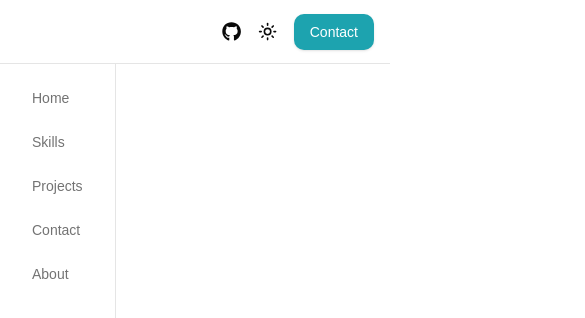
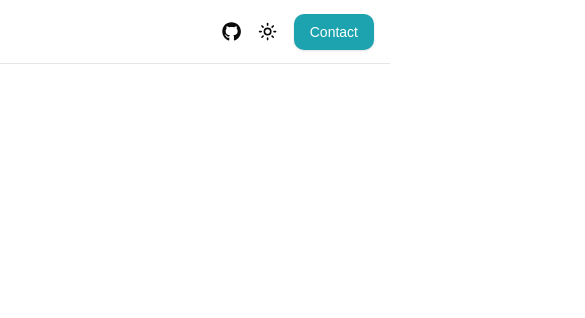
Before and after one commit to mazeincoding/maze-portfolio, a Next.js app: page / in a window 390 px wide. Shown: the top 318 px of the page, 585 px wide, since content can reach past the window. Built offline with nearby package versions, Linux system fonts and the light colour scheme.

Commit message:
Hide sidebar on smaller screens, made hero text smaller on large screens

```diff
--- a/src/components/hero.tsx
+++ b/src/components/hero.tsx
@@ -35,7 +35,7 @@ export default function Hero() {
         <div className="flex justify-center lg:hidden">{avatar_content}</div>
         <div className="flex flex-col gap-4 lg:gap-4">
           {/* For large screens */}
-          <h1 className="text-3xl sm:text-4xl lg:text-5xl font-normal flex-col gap-2 text-center lg:text-left hidden sm:flex">
+          <h1 className="text-3xl sm:text-4xl xl:text-5xl lg:text-[2.4rem] font-normal flex-col gap-2 text-center lg:text-left hidden sm:flex">
             <span>Hello! I'm Maze 👋</span>
             <span className="font-semibold bg-gradient-to-r from-teal-400 to-primary bg-clip-text text-transparent">
               A full-stack web dev
--- a/src/components/sidebar.tsx
+++ b/src/components/sidebar.tsx
@@ -25,7 +25,7 @@ export default function Sidebar() {
   };
 
   return (
-    <aside className="w-64 h-[calc(100vh-64px)] bg-background border-r border-border sticky top-16">
+    <aside className="w-64 h-[calc(100vh-64px)] bg-background border-r border-border sticky top-16 hidden lg:block flex-shrink-0">
       <nav className="p-4">
         <ul className="space-y-2">
           {links.map((link) => (
```
